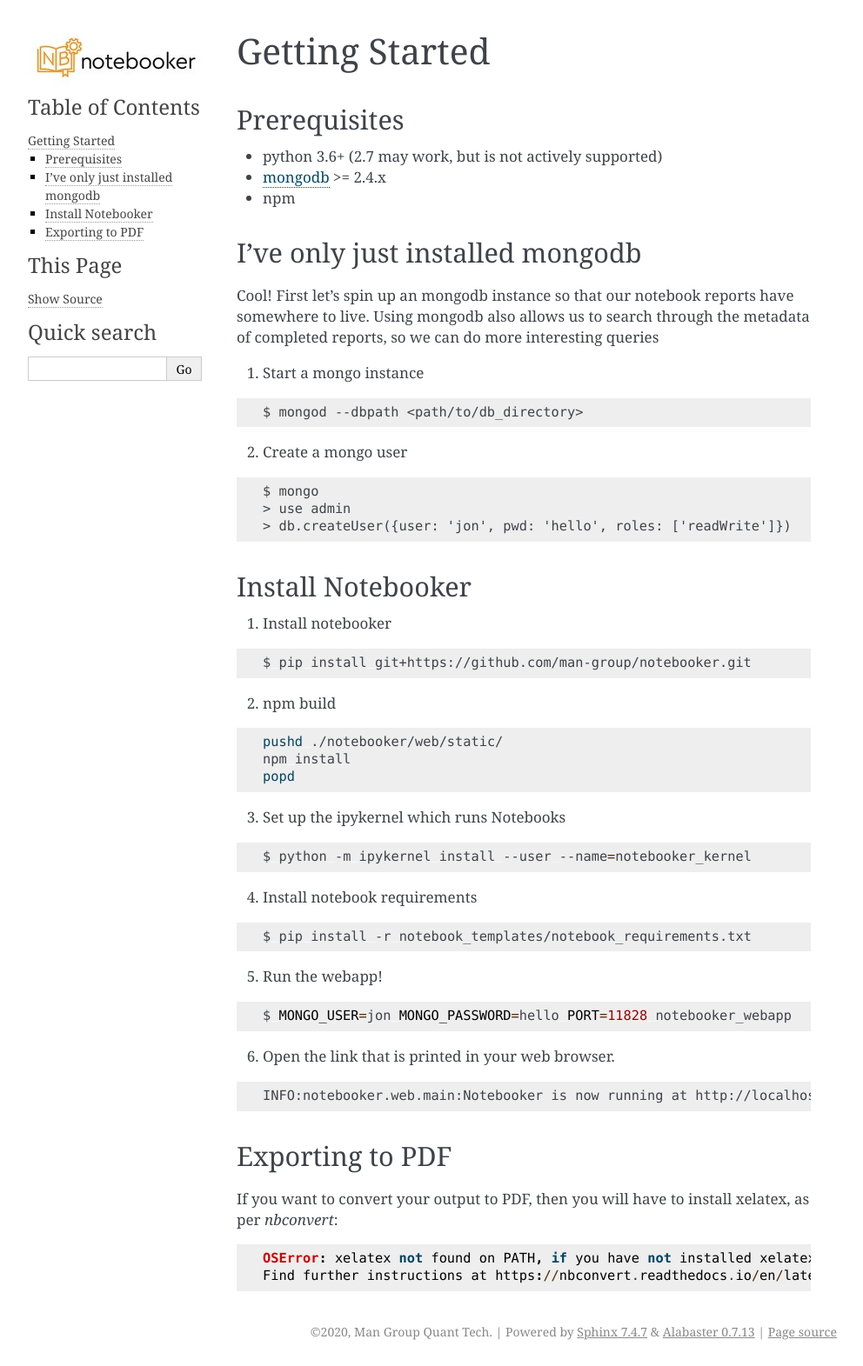
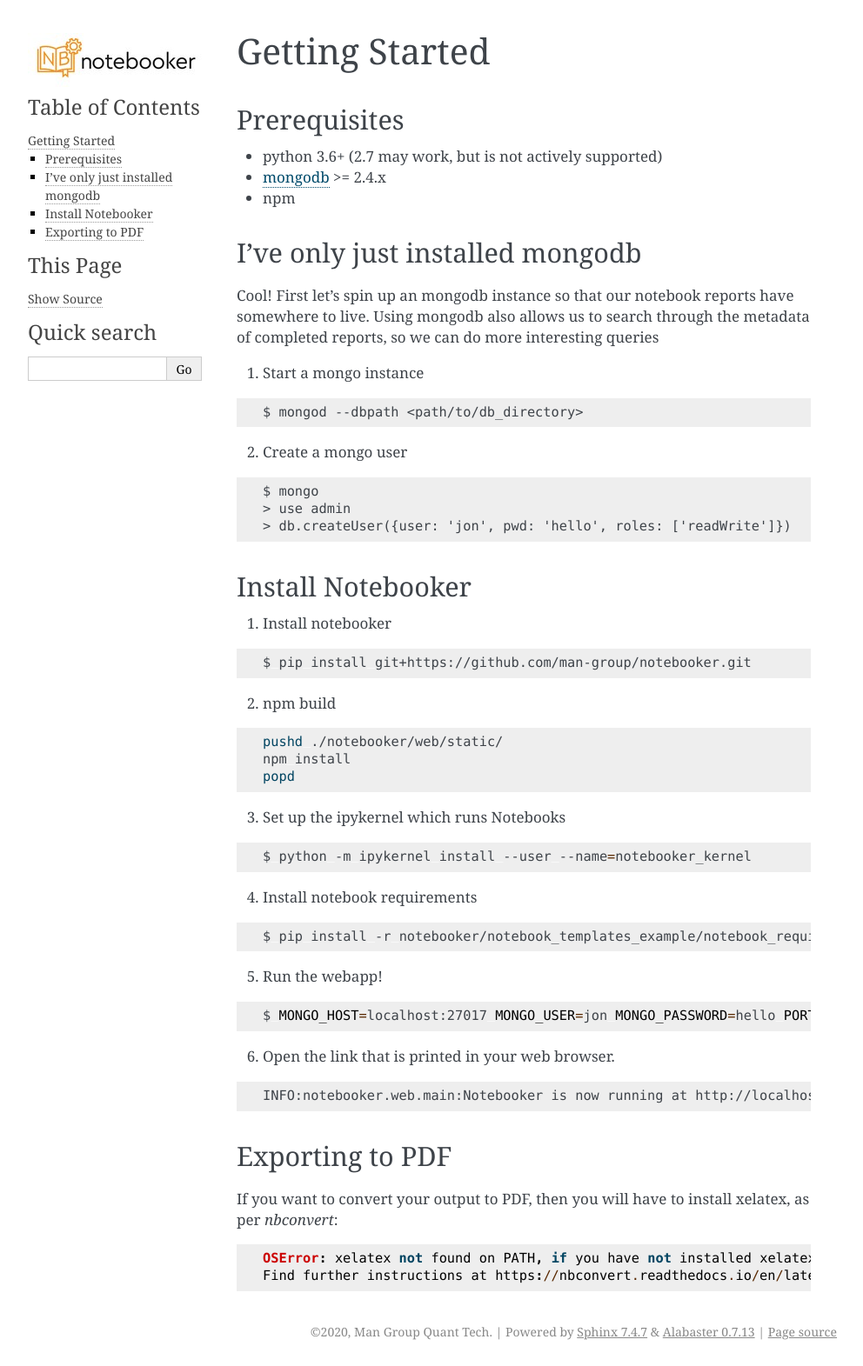
Before and after one commit to man-group/notebooker, a Sphinx documentation site: the page built from docs/setup.rst, in a window 1280 px wide. Shown: the whole page at 87% size, without its empty margins (148-1140 px from the left). Built offline with Sphinx 7.4.7, drawn with Linux system fonts in a browser that asks for light colours; pages that are not in the unit, such as notebooks, are missing from menus.

Commit message:
Fix setup doc

```diff
--- a/docs/setup.rst
+++ b/docs/setup.rst
@@ -59,13 +59,13 @@
 
 .. code:: bash
 
-    $ pip install -r notebook_templates/notebook_requirements.txt
+    $ pip install -r notebooker/notebook_templates_example/notebook_requirements.txt
 
 5. Run the webapp!
 
 .. code:: bash
 
-    $ MONGO_USER=jon MONGO_PASSWORD=hello PORT=11828 notebooker_webapp
+    $ MONGO_HOST=localhost:27017 MONGO_USER=jon MONGO_PASSWORD=hello PORT=11828 notebooker_webapp
 
 6. Open the link that is printed in your web browser.
 
```
